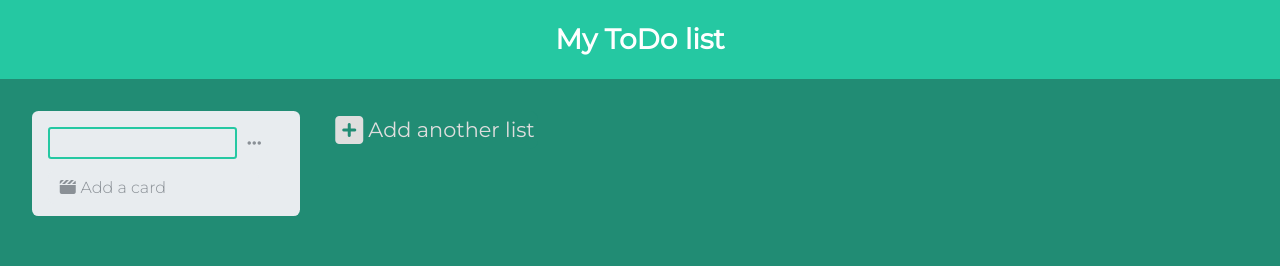
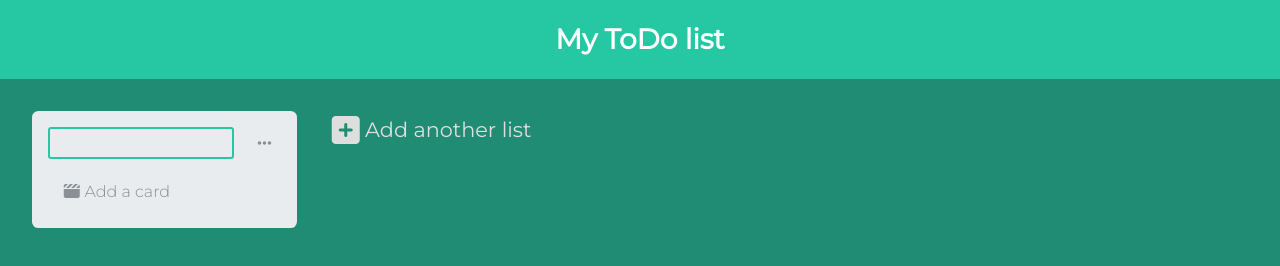
Before and after one commit to becarevicKemal22/ToDo-List, a plain HTML site: page index.html in a window 1280 px wide. Both pictures are taken after a click on the button "Add another list". Drawn offline with Linux system fonts and the light colour scheme.

Commit message:
Refactor done

```diff
--- a/assets/styles/style.css
+++ b/assets/styles/style.css
@@ -55,23 +55,27 @@ button:hover{
 
 .list{
     padding: 1em;
-    padding-bottom: 0.75em;
+    border-radius: 0.4em;
     background-color: var(--list-gray);
-    border-radius: 0.4em;
-    display:flex;
+    display: flex;
     flex-direction: column;
     justify-content: center;
     gap: 0.75em;
+    max-width: 25ch;
+
 }
 
-.list .container{
+.cardList{
+    display: flex;
+    flex-direction: column;
+    gap: 0.5em;
+}
+
+.listHeader{
     display: flex;
     justify-content: space-between;
 }
 
-.list ul{
-    width: 100%;
-}
 .nameInput, .cardTitle{
     border: 2px solid transparent;
     font-weight: 700;
@@ -97,25 +101,16 @@ button:hover{
     border-radius: 0.2em;
 }
 
-.cardList{
-    display: flex;
-    flex-direction: column;
-    align-items: stretch;
-    width: 80%;
-    gap: 0.5em;
-}
-
 .card{
     display: flex;
     justify-content: space-between;
-    padding: 0.3em;
+    padding: 0.4em;
     background-color: var(--white);
     border-radius: 0.5em;
     box-shadow: 0 0.1em 0.1em rgba(0, 0, 0, 0.075);
     cursor: pointer;
     font-weight: 500;
     transition: transform 200ms;
-    max-width: 20ch;
 }
 
 .card:hover{
@@ -131,7 +126,7 @@ button:hover{
 }
 
 .iconButton{
-    padding-inline: 0.2em;
+    padding-inline: 0.4em;
     color: var(--gray);
 }
 
@@ -168,11 +163,10 @@ button:hover{
 
 #addCard{
     text-align: left;
-    padding: 0.25em;
+    padding: 0.5em;
     color: var(--gray);
     font-weight: 300;
     border-radius: 0.4em;
-    max-width: 20ch;
 }
 
 #addCard i{
```
